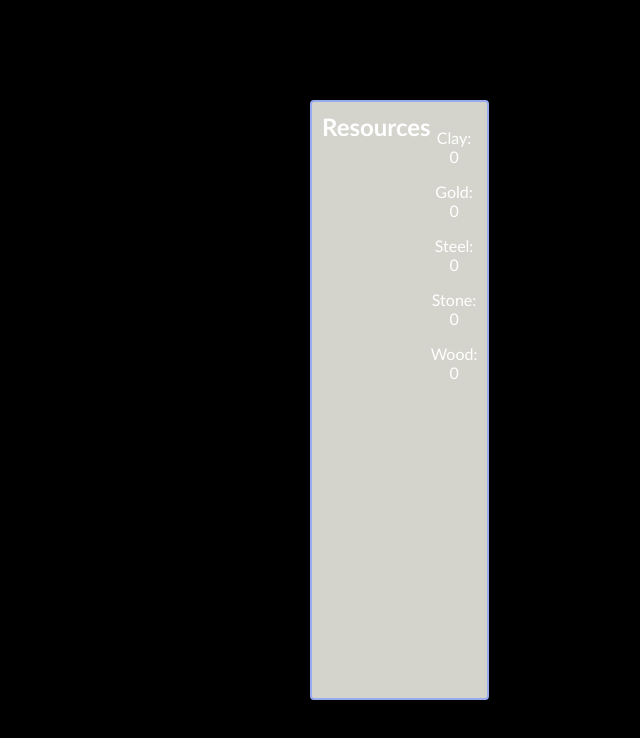
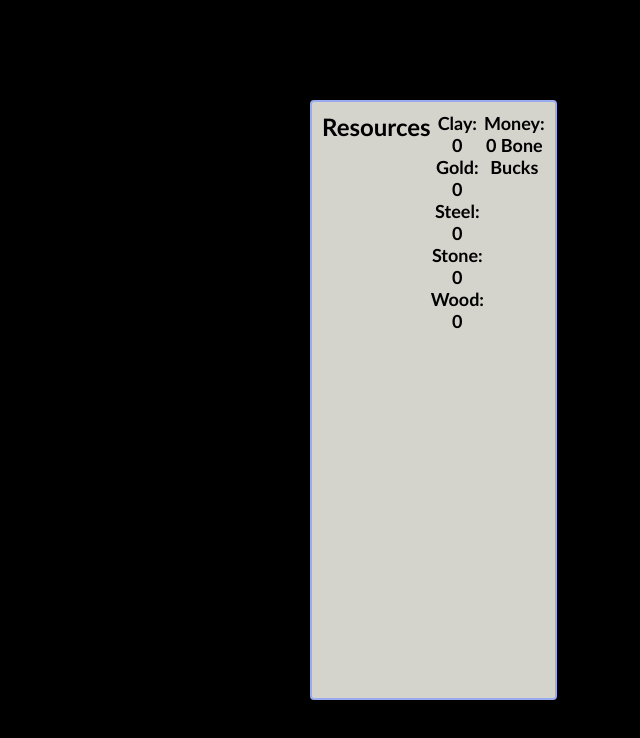
Before and after one commit to WallieWalrus805/Dead-Estates, a React (Vite) app in the folder frontend/: page /#/map in a window 1280 px wide. Shown: the top 738 px of the page, without its empty margins (640-1280 px from the left). Built offline with nearby package versions, Linux system fonts and the light colour scheme; sample sign-in values are in the browser's storage.

Commit message:
All resources functional with prices

```diff
--- a/frontend/src/assets/data/TileData.js
+++ b/frontend/src/assets/data/TileData.js
@@ -9,3 +9,31 @@ export const tileLegend = {
     "p": "palm",
     "i": "ice"
 }
+
+export const tileColors = {
+    "void": "#000000",
+    "grass": "#128f12",
+    "boulder": "#827f7f",
+    "water": "#2185db",
+    "tree": "#24d424",
+    "snow": "#d9f9ff",
+    "sand": "#ffd894",
+    "palm": "#86ff39",
+    "ice": "#82cdff",
+}
+
+export const buildingToTime = {
+    "deposit": 2400000,
+    "lumber": 3600000,
+    "quarry": 7200000,
+    "mill": 9600000,
+    "mine": 14400000
+}
+
+export const buildingToPrice = {
+    "deposit": 50,
+    "lumber": 100,
+    "quarry": 200,
+    "mill": 500,
+    "mine": 1000,
+}
--- a/frontend/src/components/MapView.jsx
+++ b/frontend/src/components/MapView.jsx
@@ -1,15 +1,18 @@
-import { Lumber } from "./buildings/Lumber"
+import { Production } from "./buildings/Production"
+import { tileColors } from "../assets/data/TileData"
 
 export function MapView({ value, building, onClose }) {
+
+    const type = value.classList[1]
+
     return (
-        <div className="MapView">
-            <h1>{value.classList[1]}</h1>
+        <div className="MapView" style={{
+            backgroundColor: tileColors[type] || "#000000"
+        }}>
             {building ? (
-                <>
-                    {building.type === "lumber" && <Lumber building={building} />}
-                </>
+                <Production building={building} />
             ) : (
-                <p>No building present</p>
+                <h1>No building present</h1>
             )}
             <button className="close-button" onClick={onClose}>X</button>
         </div>
--- a/frontend/src/components/ResourceView.jsx
+++ b/frontend/src/components/ResourceView.jsx
@@ -9,12 +9,13 @@ export function ResourceView() {
         <div className="MapView">
             <h1>Resources</h1>
             <div className="resources">
-                <p>Clay: {user.resources.clay}</p>
-                <p>Gold: {user.resources.gold}</p>
-                <p>Steel: {user.resources.steel}</p>
-                <p>Stone: {user.resources.stone}</p>
-                <p>Wood: {user.resources.wood}</p>
+                <h2>Clay: {user.resources.clay}</h2>
+                <h2>Gold: {user.resources.gold}</h2>
+                <h2>Steel: {user.resources.steel}</h2>
+                <h2>Stone: {user.resources.stone}</h2>
+                <h2>Wood: {user.resources.wood}</h2>
             </div>
+            <h2>Money: {user.money} Bone Bucks</h2>
         </div>
     )
 }
--- a/frontend/src/components/buildings/Lumber.jsx
+++ b/frontend/src/components/buildings/Production.jsx
@@ -1,7 +1,8 @@
 import { useState, useEffect, useContext, useCallback } from "react"
 import { UserContext } from "../../assets/contexts/UserContext"
+import { buildingToPrice, buildingToTime } from "../../assets/data/TileData"
 
-export function Lumber({ building }) {
+export function Production({ building }) {
     const [timeRemaining, setTimeRemaining] = useState(0)
     const { user, setUser } = useContext(UserContext)
 
@@ -35,10 +36,10 @@ export function Lumber({ building }) {
         return () => clearInterval(timerInterval);
     }, [calculateTimeLeft])
 
-    function generateWood(amount) {
+    function generateResource(type) {
         return () => {
             const now = new Date();
-            const finish = new Date(now.getTime() + 3600000); // 1 hour from now
+            const finish = new Date(now.getTime() + buildingToTime[type]); // 1 hour from now (ms)
             setUser(prevState => {
                 const newBuildings = prevState.buildings.map(item =>
                     item.x === building.x && item.y === building.y
@@ -47,14 +48,17 @@ export function Lumber({ building }) {
                 )
                 return {
                     ...prevState,
+                    money: prevState.money - buildingToPrice[type],
                     buildings: newBuildings
                 }
             })
-            setTimeRemaining(3600) // 1 hour in seconds
+            setTimeRemaining(buildingToTime[type] / 1000) // 1 hour in seconds
         }
     }
 
     function onClaim(type, value) {
+        const newType = (type[0].toLowerCase() + type.slice(1))
+        console.log(newType)
         setUser(prevState => {
             const newBuildings = prevState.buildings.map(item =>
                 item.x === building.x && item.y === building.y
@@ -70,7 +74,7 @@ export function Lumber({ building }) {
             ...prevState,
             resources: {
                 ...prevState.resources,
-                    [type]: prevState.resources[type] + value
+                [newType]: prevState.resources[newType] + value
             }
         }))
         setTimeRemaining(null)
@@ -78,13 +82,13 @@ export function Lumber({ building }) {
 
     return (
         <div className="BuildingView">
-                <h1>Lumber Mill</h1>
+            <h1>{building.name}</h1>
             {timeRemaining > 0 ?
                 <h2>Time remaining: {timeRemaining} seconds</h2>
                 : timeRemaining !== null ?
-                        <button onClick={() => onClaim("wood", 10)}>Claim 10 Wood</button>
+                    <button onClick={() => onClaim(building.creates, 10)}>Claim 10 {building.creates}</button>
                     :
-                        <button onClick={generateWood(10)}>Generate 10 Wood</button>
+                    <button onClick={generateResource(building.type)}>Generate 10 {building.creates}</button>
             }
         </div>
     )
--- a/frontend/src/css/App.css
+++ b/frontend/src/css/App.css
@@ -15,8 +15,15 @@
 }
 
 h1 {
-  color: white;
+  color: black;
   font-size: 24px;
+  margin: 0;
+  padding: 0;
+}
+
+h2 {
+  color: black;
+  font-size: 18px;
   margin: 0;
   padding: 0;
 }
@@ -97,13 +104,12 @@ tr {
   padding: 10px;
   margin-left: 10px;
   background-color: #d4d4cd;
-  /* align-items: center; */
 }
 
 .close-button {
   margin: 5px;
   background-color: red;
-  color: white;
+  color: black;
   border: none;
   height: 25px;
   cursor: pointer;
```
Lines whose indentation alone changed are shown as unchanged.
